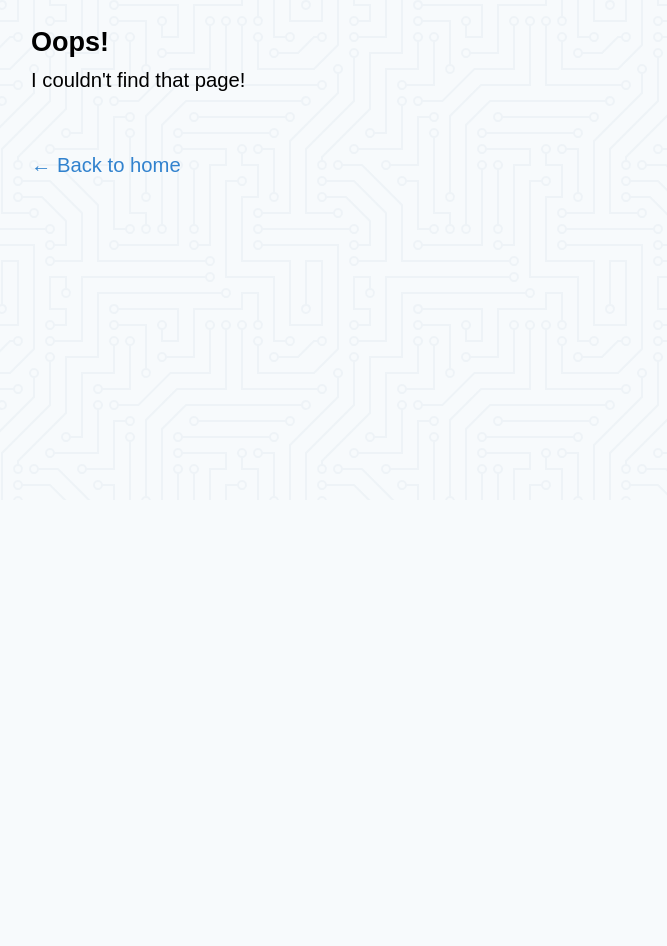
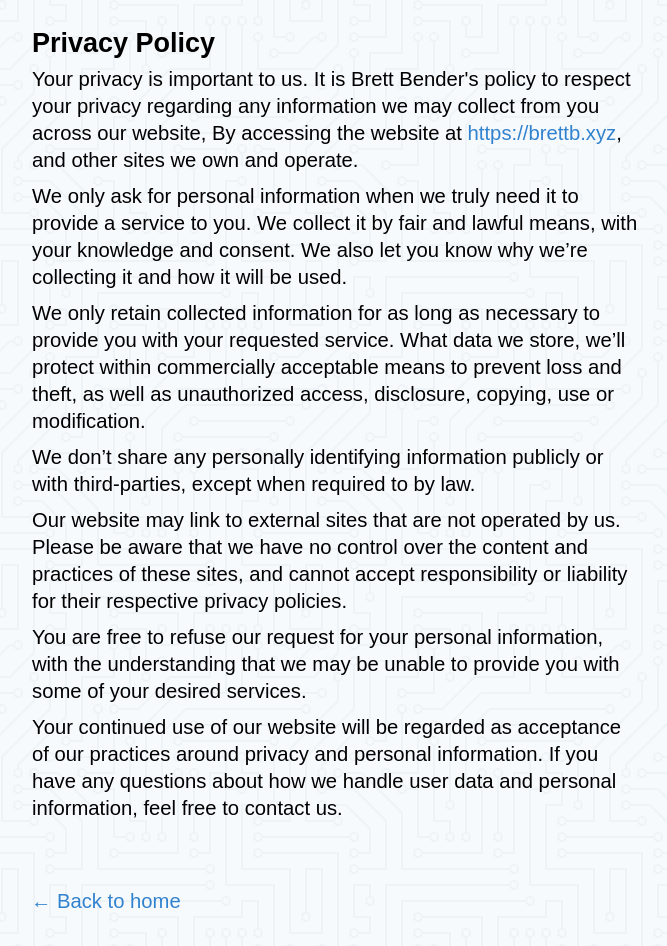
Before and after one commit to GreatGodApollo/landing-page, a Next.js app: page /privacy in a window 1280 px wide. Before the commit this address had no page. Shown: the part 300-1246 px from the top of the page, without its empty margins (303-970 px from the left). Before the commit the page ends 800 px from the top, so only its background shows below. Built offline with nearby package versions, Linux system fonts and the light colour scheme.

Commit message:
Add Privacy & TOS

```diff
--- /dev/null
+++ b/pages/privacy.js
@@ -0,0 +1,61 @@
+import Head from 'next/head'
+import Link from 'next/link'
+import Layout from '../components/layout'
+
+export default function Privacy () {
+  return (
+    <Layout blog>
+      <Head>
+        <title>Privacy Policy</title>
+      </Head>
+      <section className="text-lg leading-6 p-px w-full">
+        <h2 className="text-2xl leading-6 font-bold pt-4 pb-2">
+          Privacy Policy
+        </h2>
+        <p className="pb-2">
+          Your privacy is important to us. It is Brett Bender&apos;s policy to
+          respect your privacy regarding any information we may collect from you
+          across our website, By accessing the website at{' '}
+          <Link href="/">
+            <a>https://brettb.xyz</a>
+          </Link>
+          , and other sites we own and operate.
+        </p>
+        <p className="pb-2">
+          We only ask for personal information when we truly need it to provide
+          a service to you. We collect it by fair and lawful means, with your
+          knowledge and consent. We also let you know why we’re collecting it
+          and how it will be used.
+        </p>
+        <p className="pb-2">
+          We only retain collected information for as long as necessary to
+          provide you with your requested service. What data we store, we’ll
+          protect within commercially acceptable means to prevent loss and
+          theft, as well as unauthorized access, disclosure, copying, use or
+          modification.
+        </p>
+        <p className="pb-2">
+          We don’t share any personally identifying information publicly or with
+          third-parties, except when required to by law.
+        </p>
+        <p className="pb-2">
+          Our website may link to external sites that are not operated by us.
+          Please be aware that we have no control over the content and practices
+          of these sites, and cannot accept responsibility or liability for
+          their respective privacy policies.
+        </p>
+        <p className="pb-2">
+          You are free to refuse our request for your personal information, with
+          the understanding that we may be unable to provide you with some of
+          your desired services.
+        </p>
+        <p className="pb-2">
+          Your continued use of our website will be regarded as acceptance of
+          our practices around privacy and personal information. If you have any
+          questions about how we handle user data and personal information, feel
+          free to contact us.
+        </p>
+      </section>
+    </Layout>
+  )
+}
--- /dev/null
+++ b/pages/tos.js
@@ -0,0 +1,135 @@
+import Head from 'next/head'
+import Link from 'next/link'
+import Layout from '../components/layout'
+
+export default function TOS () {
+  return (
+    <Layout blog>
+      <Head>
+        <title>Terms of Service</title>
+      </Head>
+      <section className="text-lg leading-6 p-px w-full">
+        <h2 className="text-2xl leading-6 font-bold pt-4 pb-2">
+          Brett Bender Terms of Service
+        </h2>
+        <h3 className="text-xl leading-5 font-bold pt-4 pb-2">1. Terms</h3>
+        <p>
+          By accessing the website at{' '}
+          <Link href="/">
+            <a>https://brettb.xyz</a>
+          </Link>
+          , you are agreeing to be bound by these terms of service, all
+          applicable laws and regulations, and agree that you are responsible
+          for compliance with any applicable local laws. If you do not agree
+          with any of these terms, you are prohibited from using or accessing
+          this site. The materials contained in this website are protected by
+          applicable copyright and trademark law.
+        </p>
+        <h3 className="text-xl leading-5 font-bold pt-4 pb-2">
+          2. Use License
+        </h3>
+        <ol type="a">
+          <li>
+            Permission is granted to temporarily download one copy of the
+            materials (information or software) on Brett Bender&apos;s website for
+            personal, non-commercial transitory viewing only. This is the grant
+            of a license, not a transfer of title, and under this license you
+            may not:
+            <ol type="i">
+              <li>modify or copy the materials;</li>
+              <li>
+                use the materials for any commercial purpose, or for any public
+                display (commercial or non-commercial);
+              </li>
+              <li>
+                attempt to decompile or reverse engineer any software contained
+                on Brett Bender&apos;s website;
+              </li>
+              <li>
+                remove any copyright or other proprietary notations from the
+                materials; or
+              </li>
+              <li>
+                transfer the materials to another person or &quot;mirror&quot; the
+                materials on any other server.
+              </li>
+            </ol>
+          </li>
+          <li>
+            This license shall automatically terminate if you violate any of
+            these restrictions and may be terminated by Brett Bender at any
+            time. Upon terminating your viewing of these materials or upon the
+            termination of this license, you must destroy any downloaded
+            materials in your possession whether in electronic or printed
+            format.
+          </li>
+        </ol>
+        <h3 className="text-xl leading-5 font-bold pt-4 pb-2">3. Disclaimer</h3>
+        <ol type="a">
+          <li>
+            The materials on Brett Bender&apos;s website are provided on an &apos;as is&apos;
+            basis. Brett Bender makes no warranties, expressed or implied, and
+            hereby disclaims and negates all other warranties including, without
+            limitation, implied warranties or conditions of merchantability,
+            fitness for a particular purpose, or non-infringement of
+            intellectual property or other violation of rights.
+          </li>
+          <li>
+            Further, Brett Bender does not warrant or make any representations
+            concerning the accuracy, likely results, or reliability of the use
+            of the materials on its website or otherwise relating to such
+            materials or on any sites linked to this site.
+          </li>
+        </ol>
+        <h3 className="text-xl leading-5 font-bold pt-4 pb-2">
+          4. Limitations
+        </h3>
+        <p>
+          In no event shall Brett Bender or its suppliers be liable for any
+          damages (including, without limitation, damages for loss of data or
+          profit, or due to business interruption) arising out of the use or
+          inability to use the materials on Brett Bender&apos;s website, even if
+          Brett Bender or a Brett Bender authorized representative has been
+          notified orally or in writing of the possibility of such damage.
+          Because some jurisdictions do not allow limitations on implied
+          warranties, or limitations of liability for consequential or
+          incidental damages, these limitations may not apply to you.
+        </p>
+        <h3 className="text-xl leading-5 font-bold pt-4 pb-2">
+          5. Accuracy of materials
+        </h3>
+        <p>
+          The materials appearing on Brett Bender&apos;s website could include
+          technical, typographical, or photographic errors. Brett Bender does
+          not warrant that any of the materials on its website are accurate,
+          complete or current. Brett Bender may make changes to the materials
+          contained on its website at any time without notice. However Brett
+          Bender does not make any commitment to update the materials.
+        </p>
+        <h3 className="text-xl leading-5 font-bold pt-4 pb-2">6. Links</h3>
+        <p>
+          Brett Bender has not reviewed all of the sites linked to its website
+          and is not responsible for the contents of any such linked site. The
+          inclusion of any link does not imply endorsement by Brett Bender of
+          the site. Use of any such linked website is at the user&apos;s own risk.
+        </p>
+        <h3 className="text-xl leading-5 font-bold pt-4 pb-2">
+          7. Modifications
+        </h3>
+        <p>
+          Brett Bender may revise these terms of service for its website at any
+          time without notice. By using this website you are agreeing to be
+          bound by the then current version of these terms of service.
+        </p>
+        <h3 className="text-xl leading-5 font-bold pt-4 pb-2">
+          8. Governing Law
+        </h3>
+        <p>
+          These terms and conditions are governed by and construed in accordance
+          with the laws of Wisconsin and you irrevocably submit to the exclusive
+          jurisdiction of the courts in that State or location.
+        </p>
+      </section>
+    </Layout>
+  )
+}
```
Also changed, not shown: 12 other files (tests, documents, lock files or other folders).
